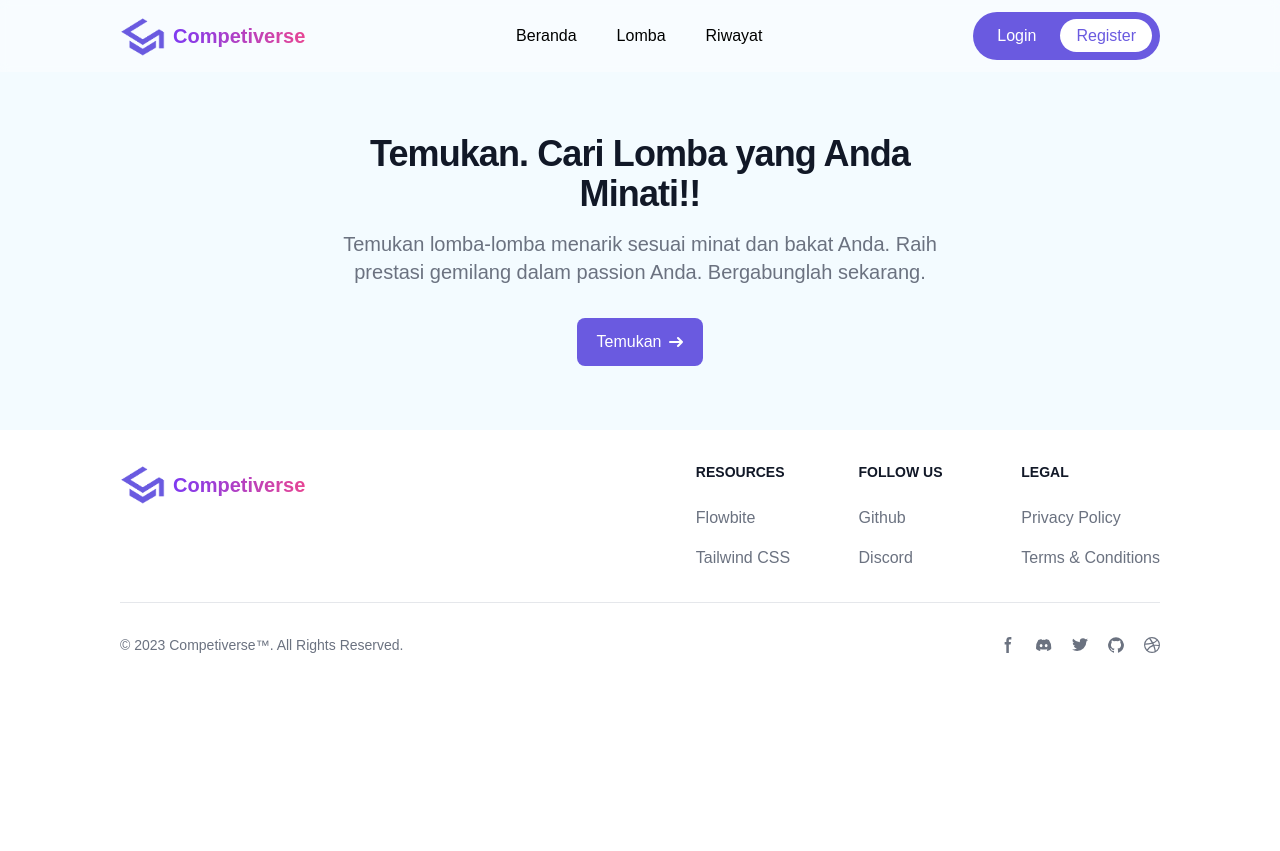
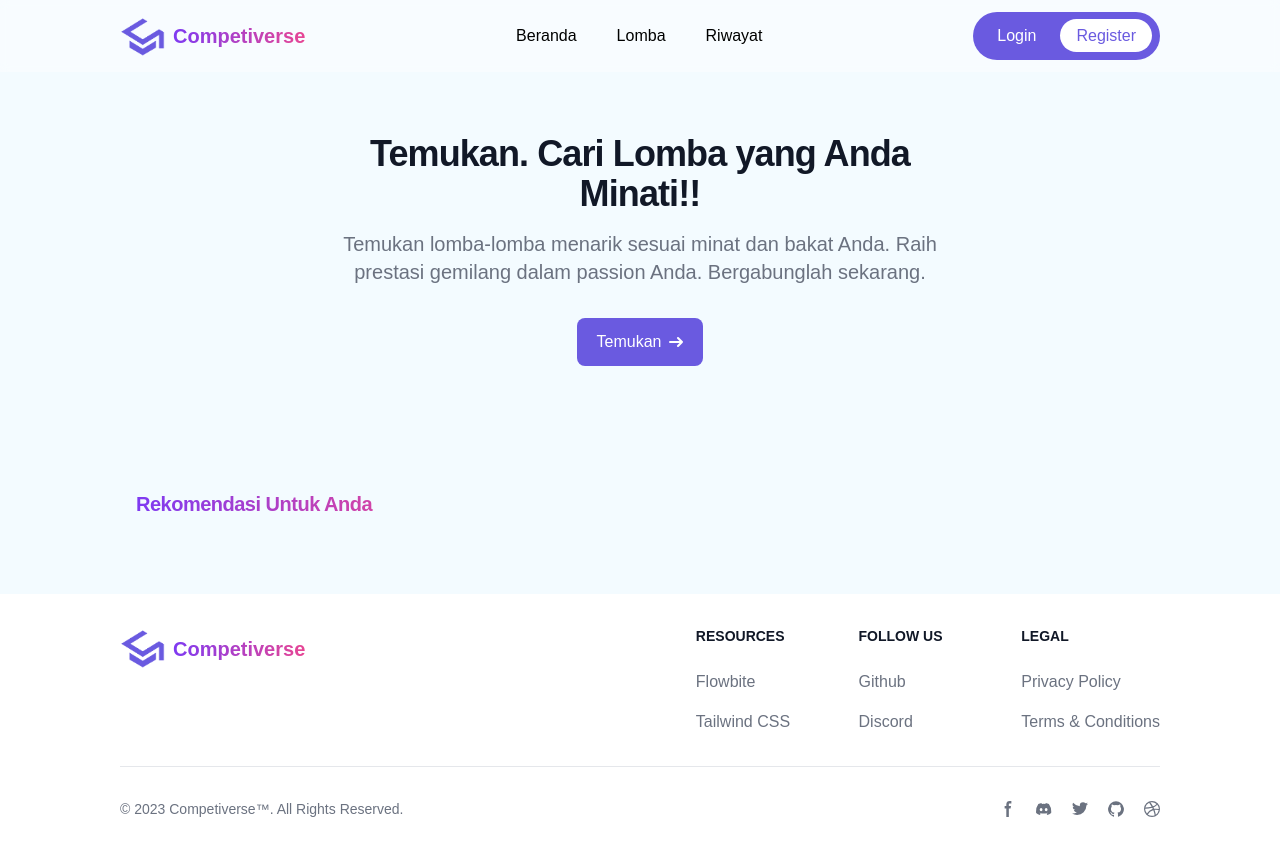
Before and after one commit to aryadira/competiverse, a React (Vite) app: page /beranda in a window 1280 px wide. Before the commit the page ends 800 px from the top, so only its background shows below. Built offline with nearby package versions, Linux system fonts and the light colour scheme.

Commit message:
Beranda update

```diff
--- a/src/pages/Beranda.jsx
+++ b/src/pages/Beranda.jsx
@@ -1,19 +1,36 @@
 import { Button, } from "../components";
 
 const Home = {
-  section: "transparent dark:bg-gray-900   flex justify-center",
-  container: "py-8 px-4 max-w-screen-xl lg:py-16 gap-8 lg:gap-16 text-center w-[700px]",
-  heading: "mb-4 text-5xl font-bold tracking-tight leading-none text-gray-900 md:text-5xl lg:text-4xl dark:text-light",
+  baseColor: "bg-gradient-to-r from-purple-600 to-pink-500 bg-clip-text text-transparent",
+  section: {
+    defaultSection: "transparent dark:bg-gray-900",
+    justify: "flex justify-center",
+  },
+  container: {
+    defaultContainer: "py-8 px-4 max-w-screen-xl lg:py-16",
+    gap: "gap-8 lg:gap-16",
+    alignText: "text-center",
+    width: "w-[700px]"
+  },
+  heading: {
+    defaultHeading: "mb-4 tracking-tight leading-none text-gray-900 dark:text-light",
+    fontWeightBold: "font-bold",
+    fontWeightExtrabold: "font-extrabold",
+    fontSize1: "text-5xl md:text-5xl lg:text-4xl",
+    fontSize2: "text-xl",
+    width:"w-[300px]"
+  },
   content: "flex flex-col justify-center",
   paragraph: "mb-8 text-lg font-normal text-gray-500 lg:text-xl dark:text-gray-400"
 };
 
 const Beranda = () => {
   return (
-    <section id="berandaHeader" className={Home.section}>
-      <div className={Home.container}>
+    <>
+    <section id="berandaHeader" className={`${Home.section.defaultSection} ${Home.section.justify}`}  >
+      <div className={`${Home.container.defaultContainer} ${Home.container.gap} ${Home.container.alignText}  ${Home.container.width}`}>
         <div className={Home.content}>
-          <h1 className={Home.heading}>Temukan. Cari Lomba yang Anda Minati!!</h1>
+          <h1 className={`${Home.heading.defaultHeading} ${Home.heading.fontWeightBold} ${Home.heading.fontSize1}`}>Temukan. Cari Lomba yang Anda Minati!!</h1>
           <p className={Home.paragraph}>
             Temukan lomba-lomba menarik sesuai minat dan bakat Anda. Raih prestasi gemilang dalam passion Anda. Bergabunglah sekarang.
           </p>
@@ -23,6 +40,12 @@ const Beranda = () => {
         </div>
       </div>
     </section>
+    <section id="berandaCard" className={Home.section.defaultSection}>
+      <div className={Home.container.defaultContainer}>
+        <h1 className={`${Home.heading.defaultHeading} ${Home.heading.fontWeightExtrabold} ${Home.heading.fontSize2} ${Home.baseColor} ${Home.heading.width}`}>Rekomendasi Untuk Anda</h1>
+      </div>
+    </section>
+    </>
   );
 };
 
```
